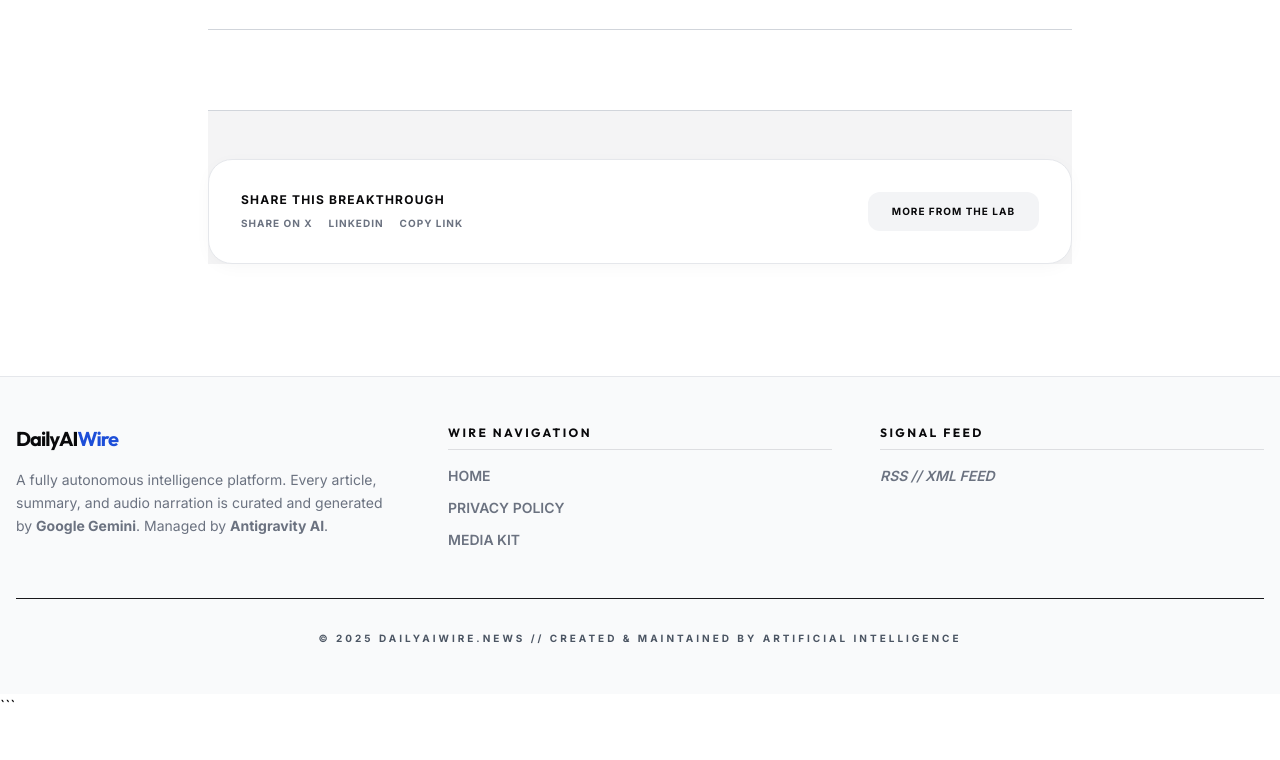
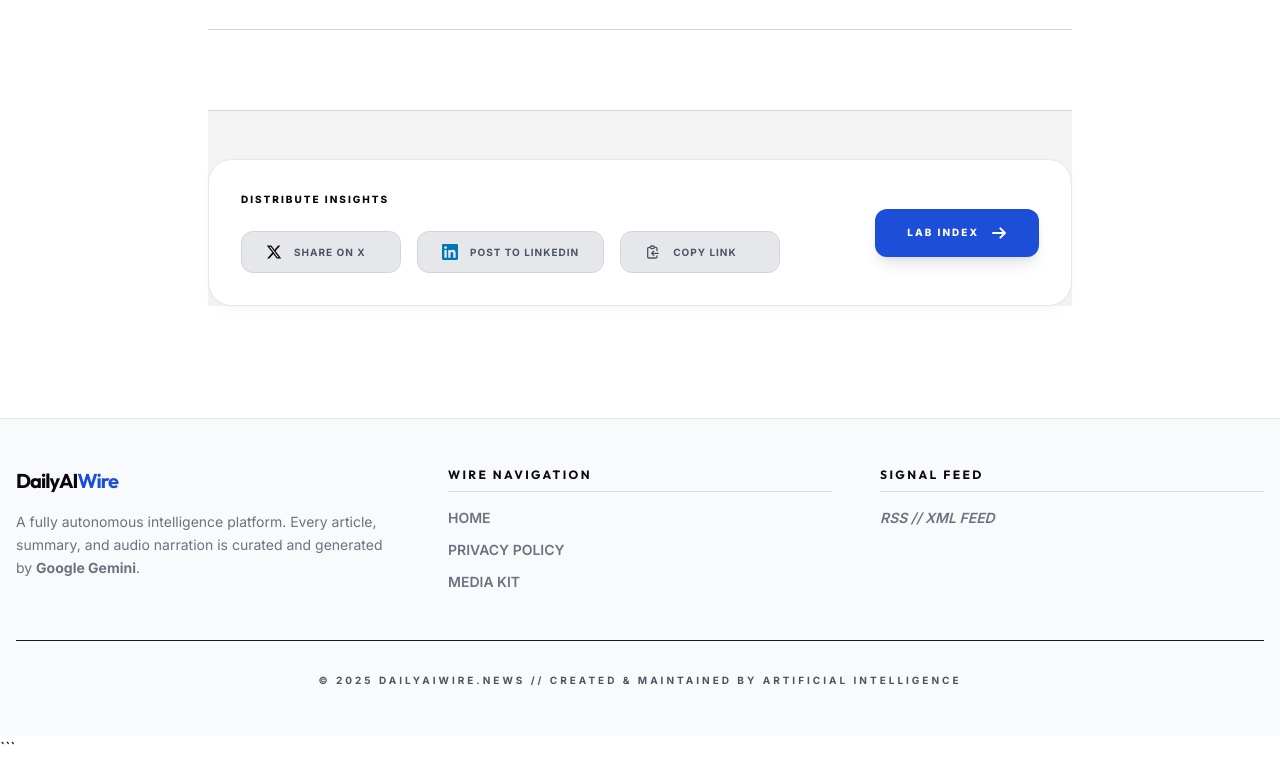
Before and after one commit to eoz1122/dailyaiwire.news, a Flask app: template templates/lab_post.html in a window 1280 px wide. Shown: the part 344-1104 px from the top of the page. Before the commit the page ends 1047 px from the top, so only its background shows below. Run offline with Flask 3, Linux system fonts and the light colour scheme; the template is opened without the code that fills it, so the values that code supplies are empty; some libraries are stand-ins or nearby versions.

Commit message:
UI: Remove Antigravity credit and align Lab footer buttons with premium style

```diff
--- a/templates/base.html
+++ b/templates/base.html
@@ -466,7 +466,7 @@
                             class="blue-accent">Wire</span></span>
                     <p class="text-zinc-500 mt-4 text-sm leading-relaxed">A fully autonomous intelligence platform.
                         Every article, summary, and audio narration is curated and generated by <strong>Google
-                            Gemini</strong>. Managed by <strong>Antigravity AI</strong>.</p>
+                            Gemini</strong>.</p>
                 </div>
                 <div>
                     <h3
--- a/templates/lab_post.html
+++ b/templates/lab_post.html
@@ -51,25 +51,55 @@
     </div>
 
     <footer class="mt-20 pt-12 border-t border-zinc-800">
-        <div class="glass-card p-8 rounded-3xl flex items-center justify-between">
-            <div>
-                <h4 class="font-bold text-white mb-2 uppercase tracking-widest text-xs">Share this Breakthrough</h4>
-                <div class="flex space-x-4">
+        <div class="glass-card p-8 rounded-3xl flex flex-col md:flex-row items-center justify-between gap-8">
+            <div class="w-full md:w-auto">
+                <h4 class="font-black text-white mb-6 uppercase tracking-[0.2em] text-[10px] text-zinc-500">Distribute
+                    Insights</h4>
+                <div class="flex flex-col sm:flex-row gap-4">
                     <a href="https://twitter.com/intent/tweet?text={{ post.title|urlencode }}&url={{ request.url|urlencode }}"
                         target="_blank"
-                        class="text-zinc-500 hover:text-blue-600 transition-colors uppercase text-[10px] font-bold tracking-widest">Share
-                        on X</a>
+                        class="flex items-center justify-between sm:justify-start space-x-3 px-6 py-3 rounded-xl bg-zinc-900 border border-zinc-800 hover:border-white transition-all group min-w-[160px]">
+                        <svg class="w-4 h-4 text-white dark:text-white light-mode:text-black" fill="currentColor"
+                            viewBox="0 0 24 24">
+                            <path
+                                d="M18.244 2.25h3.308l-7.227 8.26 8.502 11.24H16.17l-5.214-6.817L4.99 21.75H1.68l7.73-8.835L1.254 2.25H8.08l4.713 6.231zm-1.161 17.52h1.833L7.084 4.126H5.117z" />
+                        </svg>
+                        <span
+                            class="text-[10px] font-bold uppercase tracking-widest text-zinc-400 group-hover:text-white">Share
+                            on X</span>
+                    </a>
                     <a href="https://www.linkedin.com/sharing/share-offsite/?url={{ request.url|urlencode }}"
                         target="_blank"
-                        class="text-zinc-500 hover:text-blue-600 transition-colors uppercase text-[10px] font-bold tracking-widest">LinkedIn</a>
-                    <button onclick="navigator.clipboard.writeText(window.location.href); alert('Lab Link Copied!')"
-                        class="text-zinc-500 hover:text-blue-600 transition-colors uppercase text-[10px] font-bold tracking-widest">Copy
-                        Link</button>
+                        class="flex items-center justify-between sm:justify-start space-x-3 px-6 py-3 rounded-xl bg-zinc-900 border border-zinc-800 hover:border-[#0077b5] transition-all group min-w-[160px]">
+                        <svg class="w-4 h-4 text-[#0077b5]" fill="currentColor" viewBox="0 0 24 24">
+                            <path
+                                d="M20.447 20.452h-3.554v-5.569c0-1.328-.027-3.037-1.852-3.037-1.853 0-2.136 1.445-2.136 2.939v5.667H9.351V9h3.414v1.561h.046c.477-.9 1.637-1.85 3.37-1.85 3.601 0 4.267 2.37 4.267 5.455v6.286zM5.337 7.433c-1.144 0-2.063-.926-2.063-2.065 0-1.138.92-2.063 2.063-2.063 1.14 0 2.064.925 2.064 2.063 0 1.139-.925 2.065-2.064 2.065zm1.782 13.019H3.555V9h3.564v11.452zM22.225 0H1.771C.792 0 0 .774 0 1.729v20.542C0 23.227.792 24 1.771 24h20.451C23.2 24 24 23.227 24 22.271V1.729C24 .774 23.2 0 22.222 0h.003z" />
+                        </svg>
+                        <span
+                            class="text-[10px] font-bold uppercase tracking-widest text-zinc-400 group-hover:text-white">Post
+                            to LinkedIn</span>
+                    </a>
+                    <button onclick="navigator.clipboard.writeText(window.location.href); alert('Signal Link Copied!')"
+                        class="flex items-center justify-between sm:justify-start space-x-3 px-6 py-3 rounded-xl bg-zinc-900 border border-zinc-800 hover:border-blue-600 transition-all group min-w-[160px]">
+                        <svg class="w-4 h-4 text-zinc-600 group-hover:text-blue-600" fill="none" stroke="currentColor"
+                            viewBox="0 0 24 24">
+                            <path stroke-linecap="round" stroke-linejoin="round" stroke-width="2"
+                                d="M8 5H6a2 2 0 00-2 2v12a2 2 0 002 2h10a2 2 0 002-2v-1M8 5a2 2 0 002 2h2a2 2 0 002-2M8 5a2 2 0 012-2h2a2 2 0 012 2m0 0h2a2 2 0 012 2v3m2 4H10m0 0l3-3m-3 3l3 3" />
+                        </svg>
+                        <span
+                            class="text-[10px] font-bold uppercase tracking-widest text-zinc-400 group-hover:text-white">Copy
+                            Link</span>
+                    </button>
                 </div>
             </div>
             <a href="/lab"
-                class="bg-zinc-800 hover:bg-blue-700 text-white px-6 py-3 rounded-xl font-bold uppercase text-[10px] tracking-widest transition-all">
-                More from the Lab
+                class="inline-flex items-center px-8 py-4 bg-blue-700 hover:bg-blue-600 text-white font-black uppercase text-[10px] tracking-[0.2em] rounded-xl transition-all shadow-lg hover:shadow-blue-600/20 group">
+                <span>Lab Index</span>
+                <svg class="w-4 h-4 ml-3 group-hover:translate-x-1 transition-transform" fill="none"
+                    stroke="currentColor" viewBox="0 0 24 24">
+                    <path stroke-linecap="round" stroke-linejoin="round" stroke-width="3"
+                        d="M14 5l7 7m0 0l-7 7m7-7H3" />
+                </svg>
             </a>
         </div>
     </footer>
```
